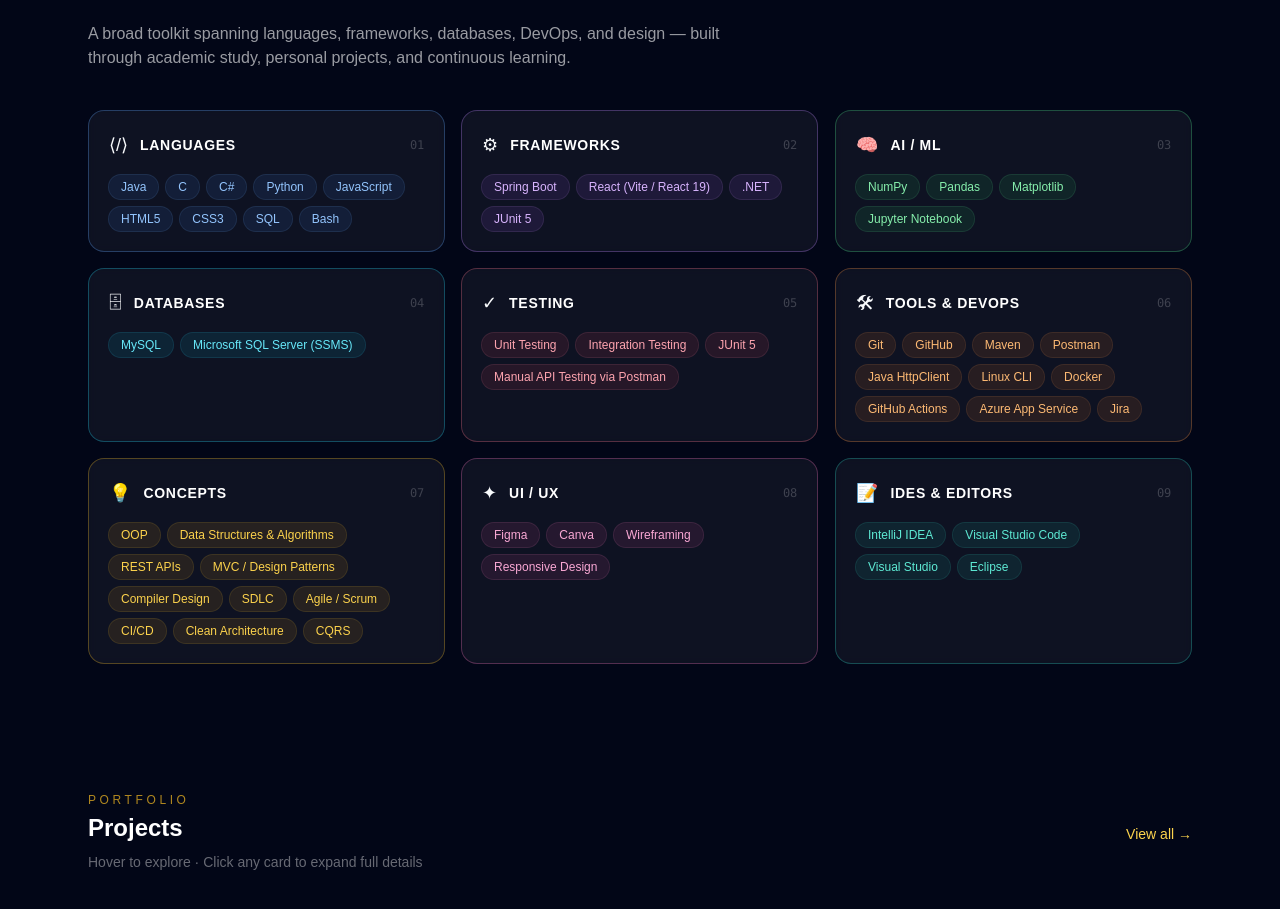
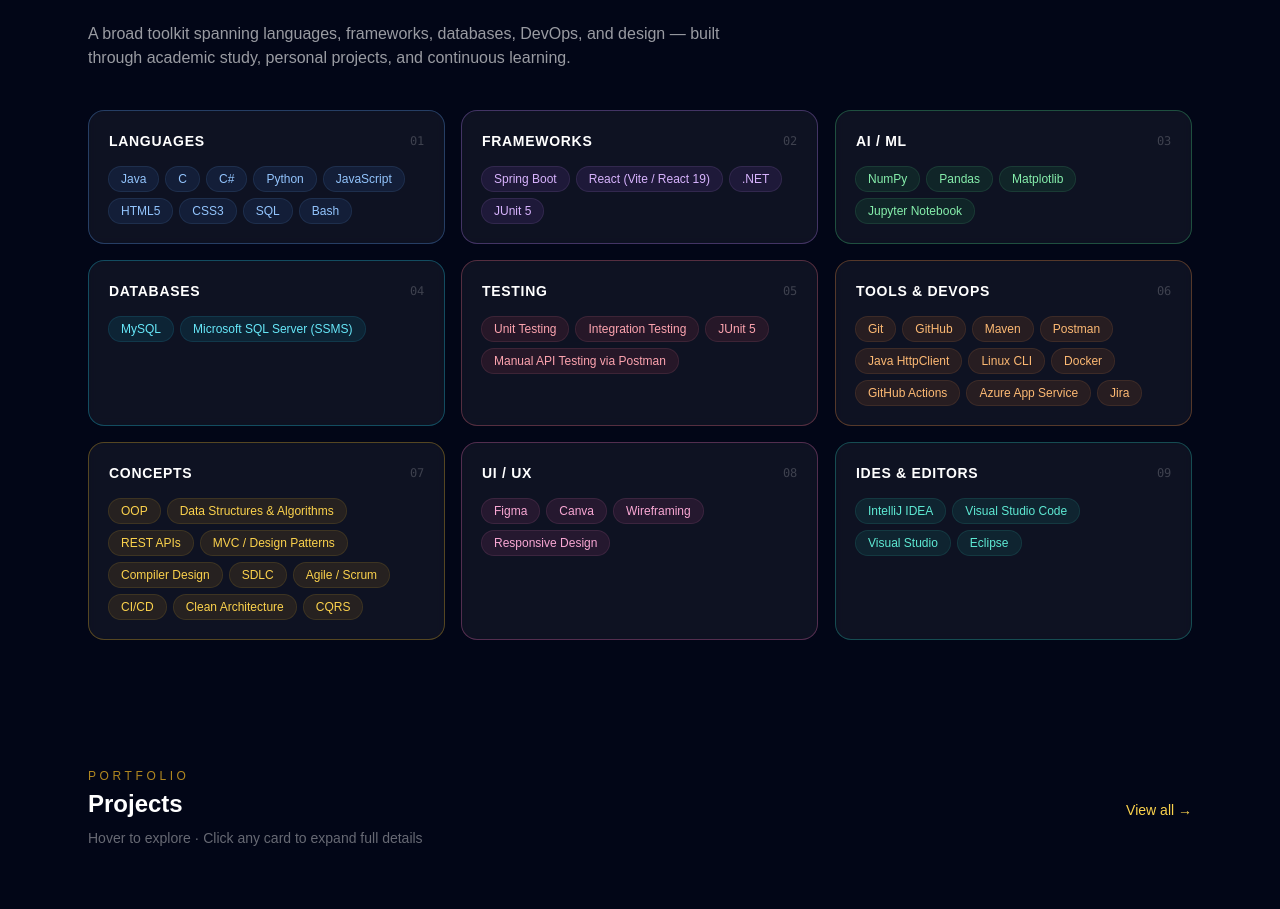
Before and after one commit to kaveen20030408/Kaveen_Gunarathna_Portfolio, a Next.js app: page / in a window 1280 px wide. Shown: the part 1546-2455 px from the top of the page. Built offline with nearby package versions, Linux system fonts and the light colour scheme.

Commit message:
feat: add Skills component with holographic categorized technology list

```diff
--- a/src/components/sections/Skills.tsx
+++ b/src/components/sections/Skills.tsx
@@ -59,7 +59,6 @@
               >
                 <div className="flex items-center justify-between">
                   <div className="flex items-center gap-3">
-                    <span className="text-lg">{categoryIcons[group.category] ?? "◆"}</span>
                     <h3 className="text-sm font-semibold uppercase tracking-wider text-white">
                       {group.category}
                     </h3>
```
